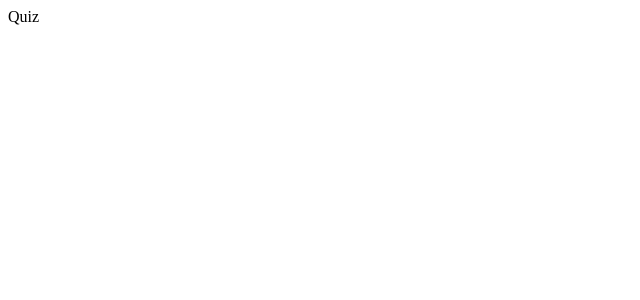
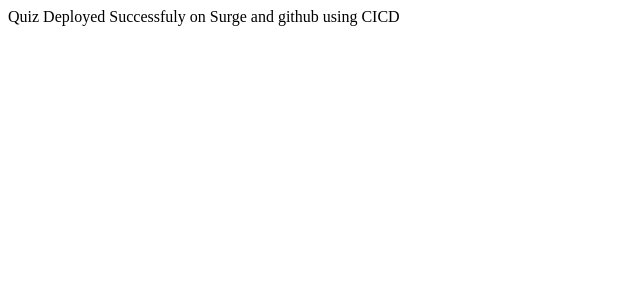
Before and after one commit to hamzakhalidbhutta/Quiz-React-Typescript, a React (Create React App) app: page / in a window 1280 px wide. Shown: the top 300 px of the page, without its empty margins (0-640 px from the left). Built offline with nearby package versions, Linux system fonts and the light colour scheme.

Commit message:
CI CD using Githb actions and surge for deployment

```diff
--- a/src/App.tsx
+++ b/src/App.tsx
@@ -4,7 +4,7 @@
 function App() {
   return (
     <div className="App">
-     Quiz
+     Quiz Deployed Successfuly on Surge and github using CICD
     </div>
   );
 }
```
